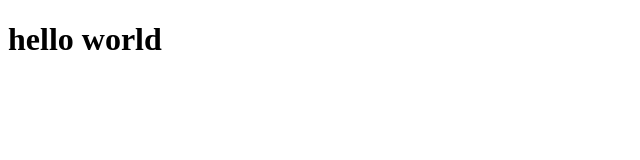
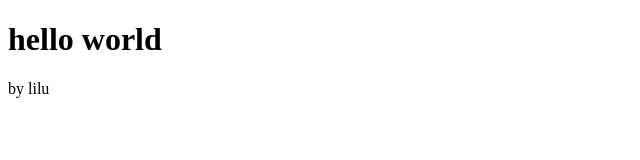
Before and after one commit to llibetter/llibetter.github.io, a plain HTML site: page index.html in a window 1280 px wide. Shown: the full height of the page, 0-640 px from the left. Drawn offline with Linux system fonts and the light colour scheme.

Commit message:
Update index.html

```diff
--- a/index.html
+++ b/index.html
@@ -7,7 +7,7 @@
 <body>
 
 <h1>hello world</h1>
-
+ <p> by lilu</p>
 
 </body>
 </html>
```
